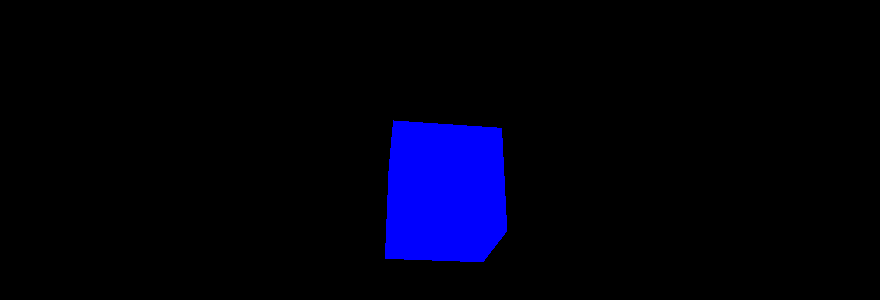
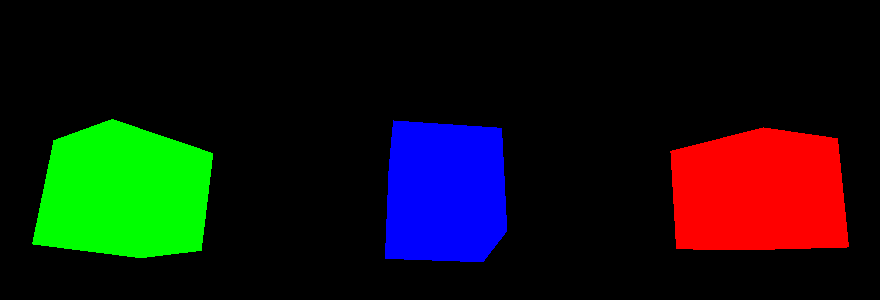
Before and after one commit to SudeeptoBose/three-js-cube, a plain HTML site: page index.html in a window 1280 px wide. Shown: the part 204-504 px from the top of the page, without its empty margins (199-1079 px from the left). Drawn offline with nearby package versions, Linux system fonts and the light colour scheme.

Commit message:
final and added extra cubes

```diff
--- a/index.html
+++ b/index.html
@@ -3,6 +3,7 @@
 	<head>
 		<meta charset="utf-8">
 		<title>My first three.js app</title>
+
 		<style>
 			body { margin: 0; }
 		</style>
@@ -21,12 +22,34 @@
 			const material = new THREE.MeshBasicMaterial( {color: 0x0000ff});
 			const cube = new THREE.Mesh( geometry, material)
 			scene.add( cube );
+
+			// Added a red cube for fun
+			const geometry2 = new THREE.BoxGeometry();
+			const material2 = new THREE.MeshBasicMaterial( {color: 0xff0000});
+			const cube2 = new THREE.Mesh( geometry2, material2)
+			cube2.position.x = 3;
+			scene.add( cube2 );
+
+			// Added a green cube for symmetry I guess
+			const geometry3 = new THREE.BoxGeometry();
+			const material3 = new THREE.MeshBasicMaterial( {color: 0x00ff00});
+			const cube3 = new THREE.Mesh( geometry3, material3)
+			cube3.position.x = -3;
+			scene.add( cube3 );
+
 			camera.position.z = 5;
 
 			function animate() {
 				requestAnimationFrame (animate);
 				cube.rotation.x += 0.03;
 				cube.rotation.y += 0.01;
+
+				cube2.rotation.x += 0.01;
+				cube2.rotation.y += 0.03;
+
+				cube3.rotation.x += 0.02;
+				cube3.rotation.y += 0.04;
+
 				renderer.render( scene, camera);
 			}
 
```
